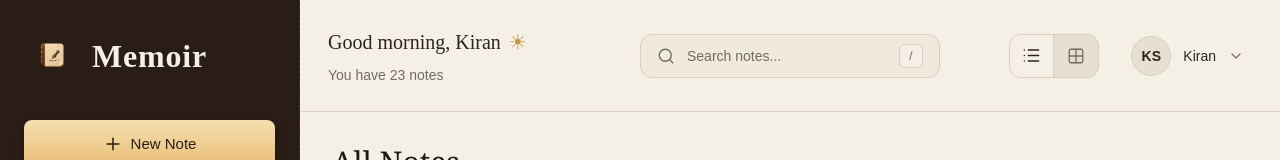
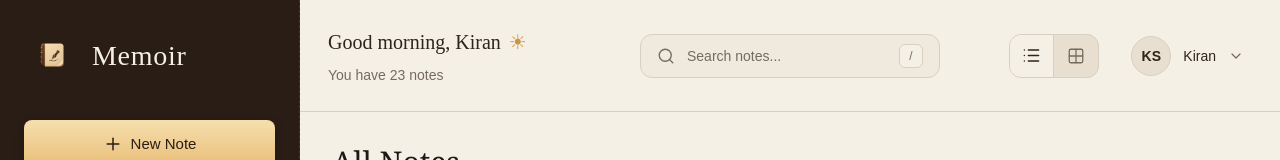
Before and after one commit to krn-sm/notes-app, a React (Vite) app in the folder frontend/: page /home in a window 1280 px wide. Shown: the top 160 px of the page. Built offline with nearby package versions, Linux system fonts and the light colour scheme.

Commit message:
Altered Sidebar with Brand

```diff
--- a/frontend/src/components/organisms/SideBar.tsx
+++ b/frontend/src/components/organisms/SideBar.tsx
@@ -10,9 +10,8 @@
 import { useState } from "react"
 import { NavLink } from "react-router-dom"
 
-import logo from "../../assets/logo.png"
-
 import Button from "../atoms/Button"
+import Brand from "../molecules/Brand"
 import NavItem from "../molecules/NavItem"
 
 const categories = [
@@ -96,39 +95,8 @@
       </Button>
 
       {/* Brand */}
-      <div
-        className={`
-          flex
-          items-center
-          ${collapsed ? "justify-center" : "gap-4 px-2"}
-        `}
-      >
-        <img
-          src={logo}
-          alt="Memoir"
-          className="
-            h-12
-            w-12
-            shrink-0
-            object-contain
-          "
-        />
 
-        {!collapsed && (
-          <h1
-            className="
-              font-display
-              text-[32px]
-              font-semibold
-              leading-none
-              tracking-wide
-              text-paper
-            "
-          >
-            Memoir
-          </h1>
-        )}
-      </div>
+      <Brand collapsed={collapsed} />
 
       {/* New Note */}
       <div
```
